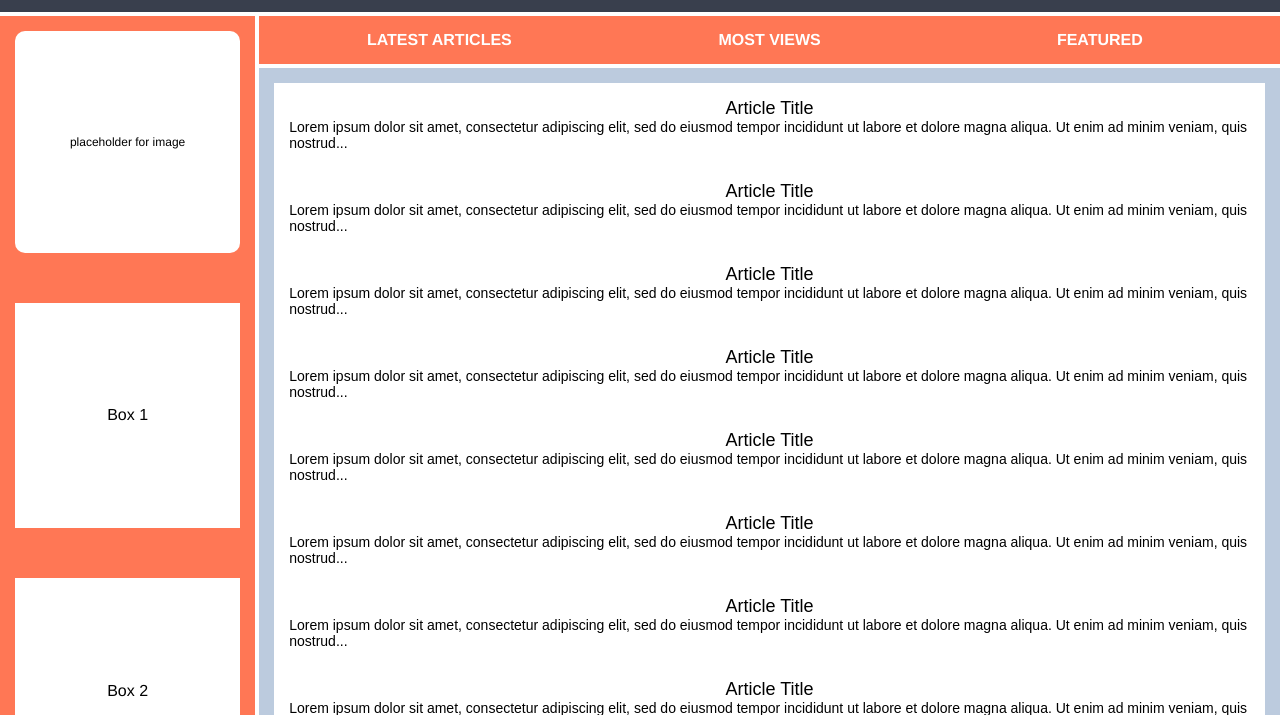
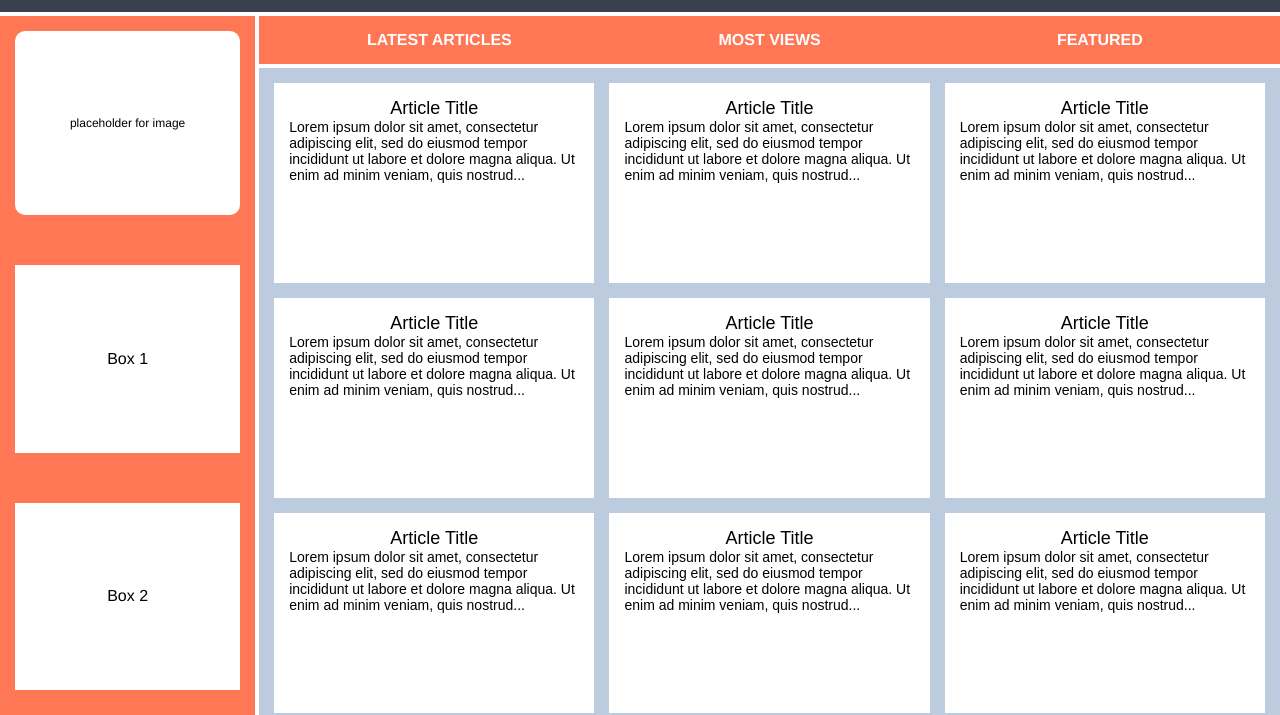
Before and after one commit to ex-jedi/odin-project, a website: page index.html in a window 1280 px wide. Shown: the part 85-800 px from the top of the page. Drawn offline with Linux system fonts and the light colour scheme.

Commit message:
Articles alignment

```diff
--- a/sass/main.scss
+++ b/sass/main.scss
@@ -39,6 +39,8 @@ body {
   display: grid;
   gap: 4px;
   grid-template-columns: 1fr 4fr;
+  min-height: 100vh;
+
 }
 
 .container div {
@@ -133,6 +135,10 @@ body {
   background-color: #bccbde;
   grid-column: 2 / -1;
   grid-row: 3;
+  gap: 15px;
+  display: grid;
+  grid-template-columns: repeat(auto-fit, minmax(250px, 1fr));
+  grid-auto-rows: minmax(200px, 1fr);
 }
 
 .article p {
```
Also changed, not shown: css/main.css, 1 other file.
